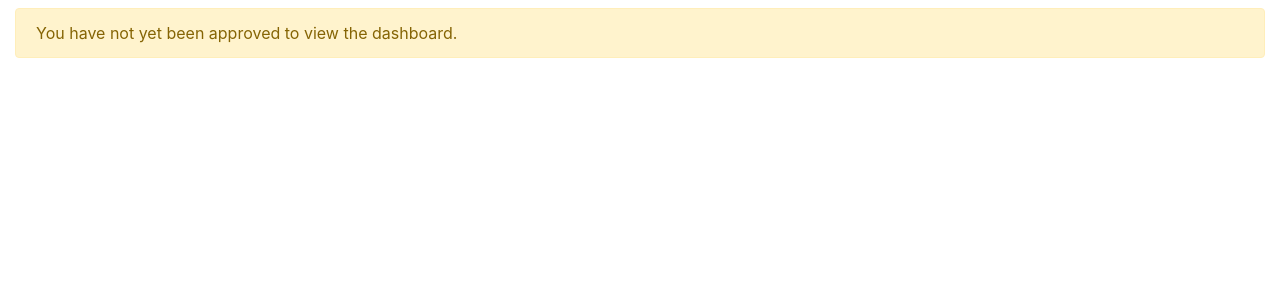
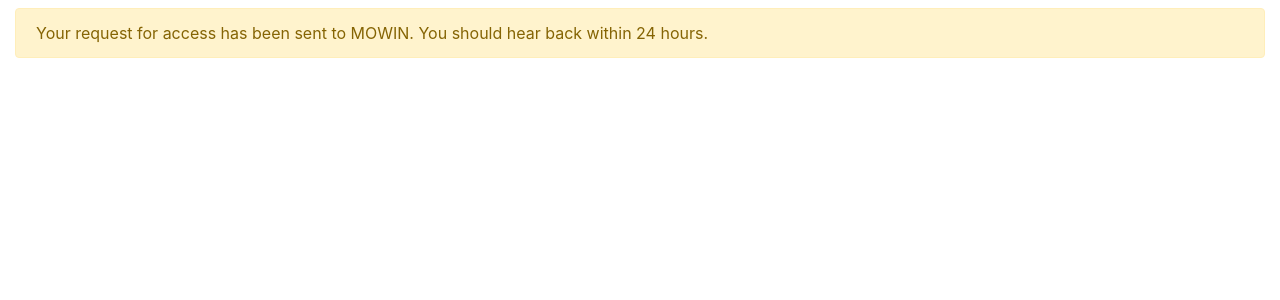
Before and after one commit to chrisbay/mowin-dashboard, a Python web app: template dashboard/templates/dashboard.jinja in a window 1280 px wide. Shown: the part 55-355 px from the top of the page. Run offline with Jinja, Linux system fonts and the light colour scheme; the template is opened without the code that fills it, so the values that code supplies are empty.

Commit message:
Minor visual improvements

```diff
--- a/dashboard/templates/dashboard.jinja
+++ b/dashboard/templates/dashboard.jinja
@@ -39,7 +39,7 @@
             <div class="row mt-2">
                 <div class="col-12">
                     <div class="alert alert-warning" role="alert">
-                        You have not yet been approved to view the dashboard.
+                        Your request for access has been sent to MOWIN. You should hear back within 24 hours.
                     </div>
                 </div>
             </div>
--- a/static/css/styles.css
+++ b/static/css/styles.css
@@ -19,6 +19,8 @@
 
 #hero-img {
     width: 80%;
+    display: block;
+    margin: 0 auto;
 }
 
 #home-card .card-body {
```
